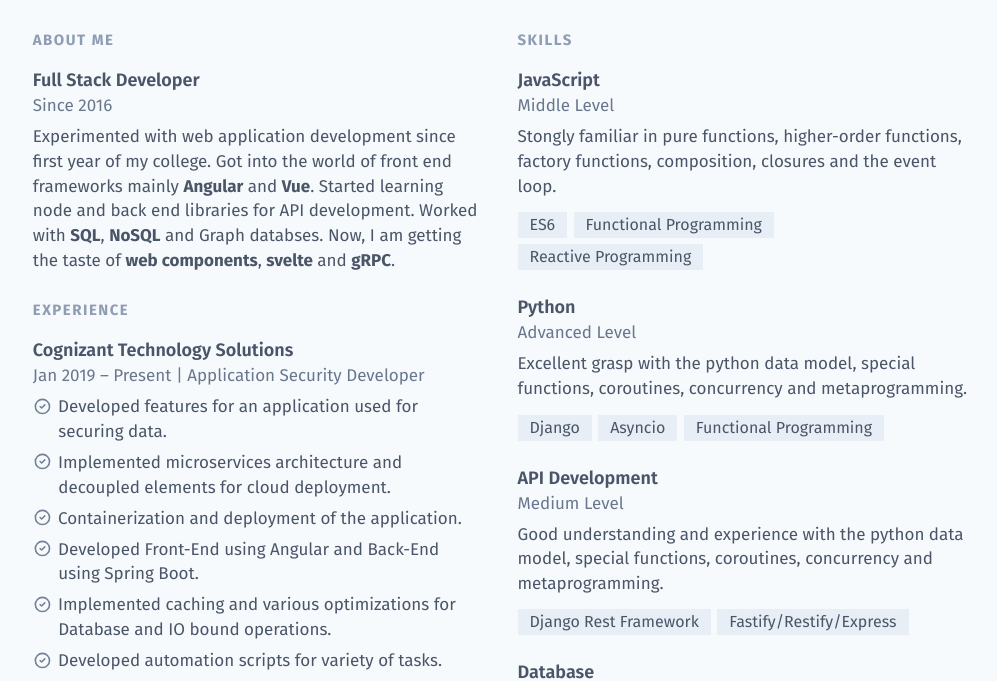
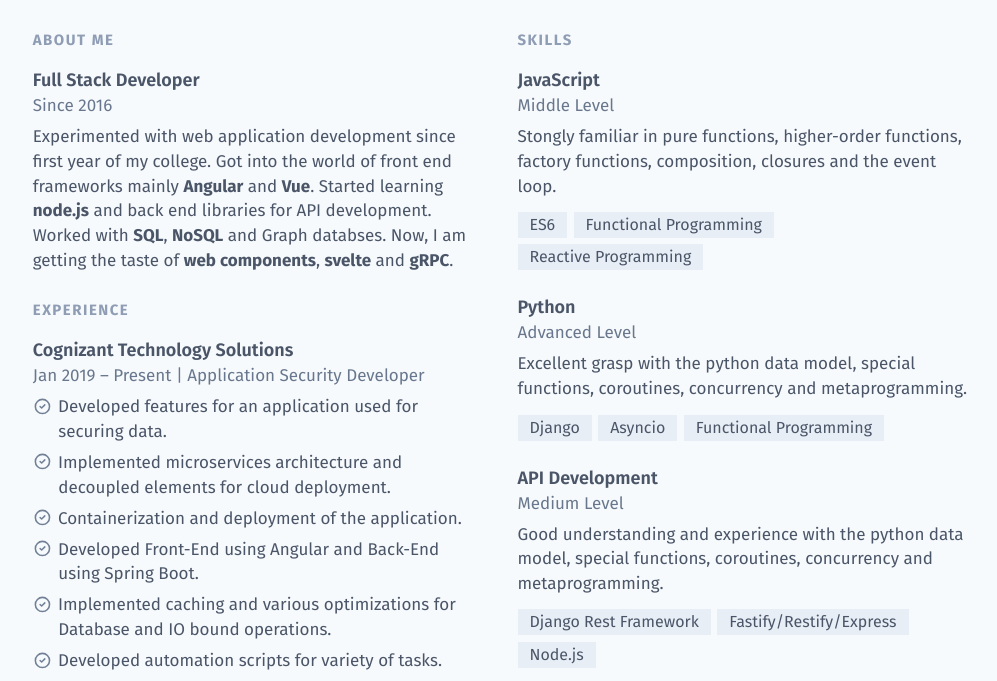
Before and after one commit to ppranitps20/My-Resume, a website: page public/index.html in a window 1280 px wide. Shown: the part 128-809 px from the top of the page, without its empty margins (140-1137 px from the left). Drawn offline with Linux system fonts and the light colour scheme.

Commit message:
node added

```diff
--- a/public/index.html
+++ b/public/index.html
@@ -50,7 +50,7 @@
               <p class="mt-1.5 text-md text-gray-700 leading-normal">
                 Experimented with web application development since first year
                 of my college. Got into the world of front end frameworks
-                mainly <b>Angular</b> and <b>Vue</b>. Started learning node and back end
+                mainly <b>Angular</b> and <b>Vue</b>. Started learning <b>node.js</b> and back end
                 libraries for API development. Worked with <b>SQL</b>, <b>NoSQL</b> and
                 Graph databses. Now, I am getting the taste of <b>web components</b>,
                 <b>svelte</b> and <b>gRPC</b>.
@@ -281,6 +281,10 @@
                   class="px-3 mr-1.5 mt-1.5 text-base text-gray-700 leading-relaxed print:bg-white print:border-inset bg-gray-250">
                   Fastify/Restify/Express
                 </li>
+                <li
+                  class="px-3 mr-1.5 mt-1.5 text-base text-gray-700 leading-relaxed print:bg-white print:border-inset bg-gray-250">
+                  Node.js
+                </li>
               </ul>
             </section>
 
```
